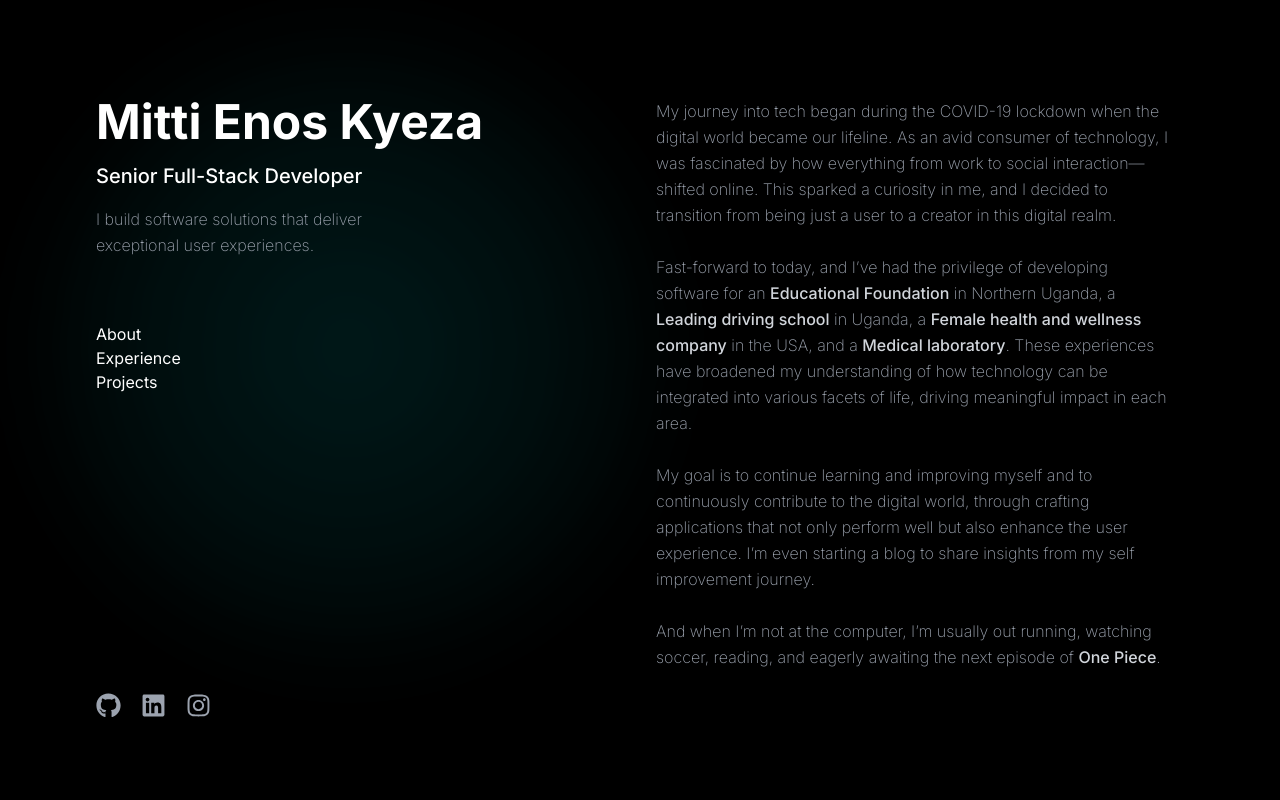
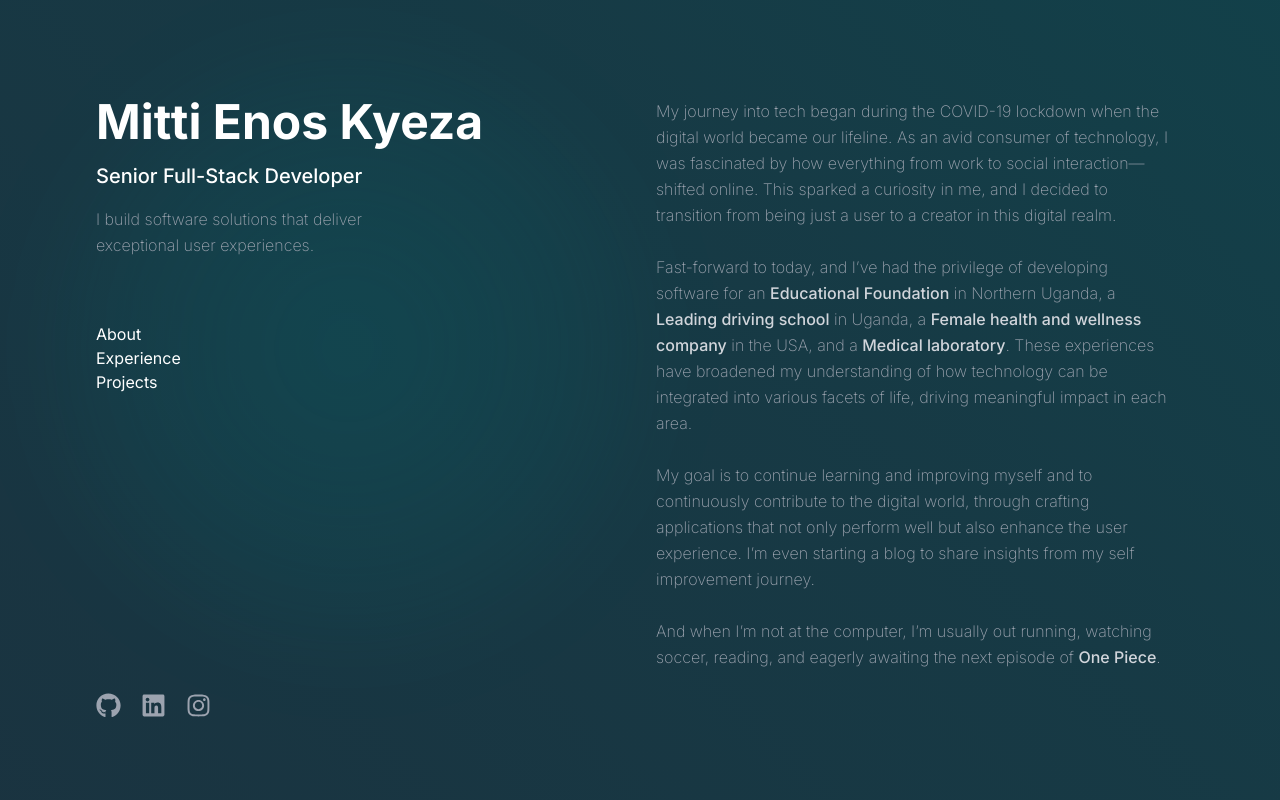
Before and after one commit to enoskyeza/portfolio, a Next.js app: page / in a window 1280 px wide. Shown: the top 800 px of the page. Built offline with nearby package versions, Linux system fonts and the light colour scheme.

Commit message:
change background

```diff
--- a/src/app/page.tsx
+++ b/src/app/page.tsx
@@ -27,7 +27,7 @@ export default function Home() {
     }, []);
 
     return (
-        <main className="bg-custom min-h-screen p-6 md:p-12">
+        <main className="bg-gradient-custom min-h-screen p-6 md:p-12">
             <div className="mouse-glow hidden lg:block"></div>
             <div className="relative mx-auto lg:flex max-w-6xl lg:px-8">
                 <div className="hero-container">
```
